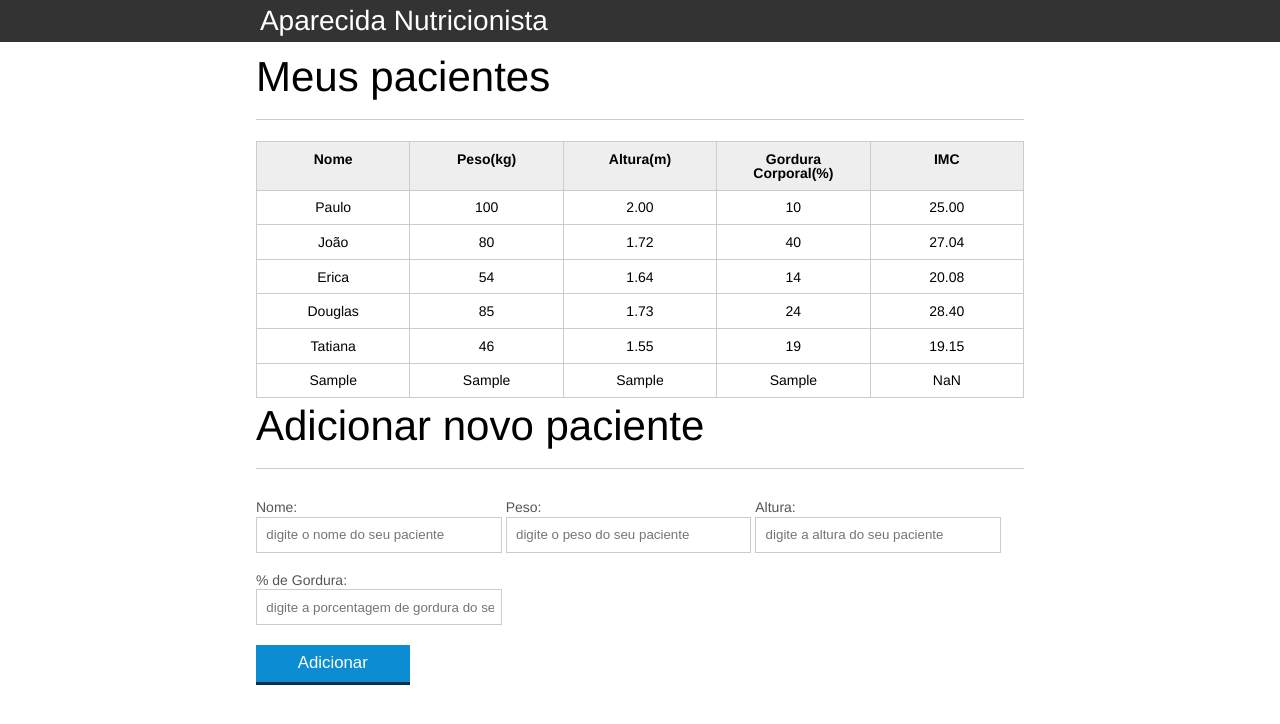
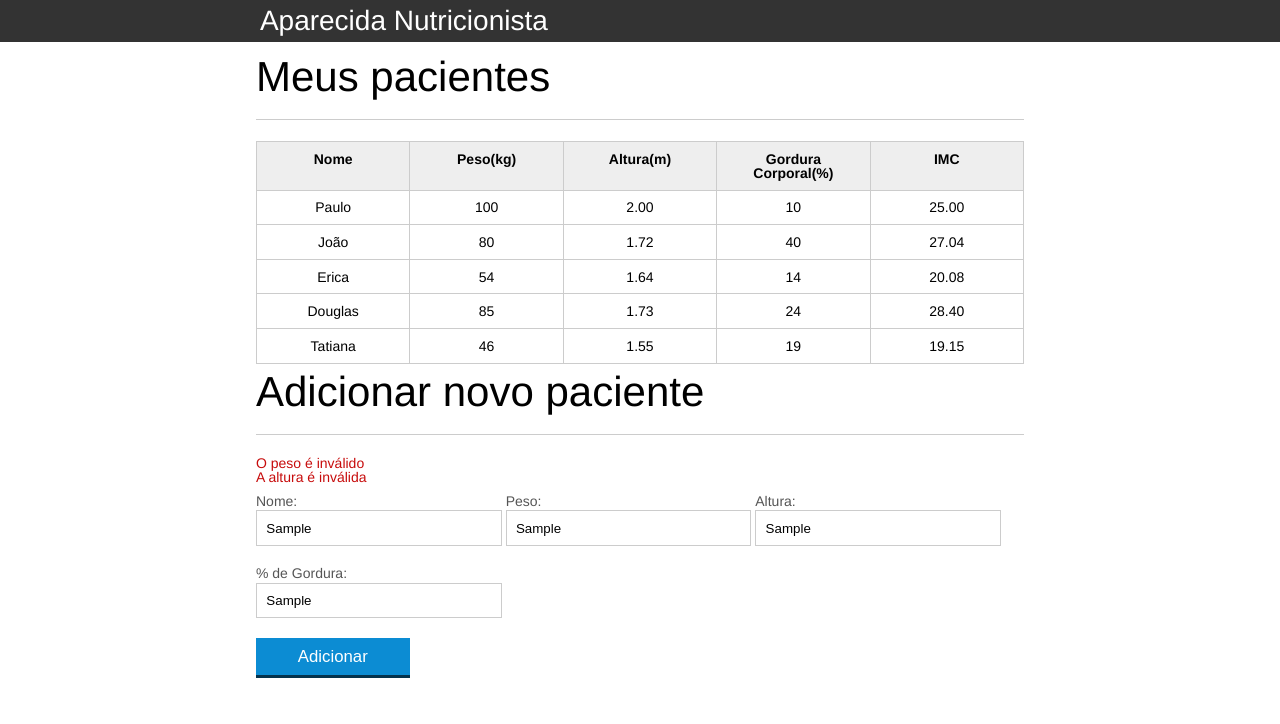
Before and after one commit to MatheusVSOliveira/Senai-Cimatec, a plain HTML site: page index.html in a window 1280 px wide. Both pictures are taken after typing "Sample", "Sample", "Sample", "Sample" into the empty fields and a click on the button "Adicionar". Drawn offline with Linux system fonts and the light colour scheme.

Commit message:
Adicionando validações ao formulário

```diff
--- a/css/index.css
+++ b/css/index.css
@@ -136,3 +136,7 @@ button[disabled=disabled], button:disabled {
 .paciente-invalido{
 	background-color: lightcoral;
 }
+
+#mensagens-erro{
+	color: rgb(199, 12, 12);
+}
--- a/index.html
+++ b/index.html
@@ -78,6 +78,9 @@
 
 	<section class="container">
 		<h2 id="titulo-form">Adicionar novo paciente</h2>
+		<ul id="mensagens-erro">
+
+		</ul>
 		<form id="form-adiciona">
 			<div class="grupo">
 				<label for="nome">Nome:</label>
--- a/js/calcula-imc.js
+++ b/js/calcula-imc.js
@@ -16,16 +16,16 @@ for (var i = 0; i < pacientes.length; i++) {
 
     var tdImc = paciente.querySelector(".info-imc");
 
-    var pesoValido = true;
-    var alturaValida =true;
+    var pesoValido = validaPeso(peso);
+    var alturaValida =validaAltura(altura);
 
-    if (peso <= 0 || peso >= 1000){
+    if (!pesoValido){
         pesoValido = false;
         tdImc.textContent = "Peso inválido"
         paciente.classList.add("paciente-invalido");
     }
 
-    if (altura <= 0 || altura >= 3.00){
+    if (!alturaValida){
         alturaValida = false;
         tdImc.textContent = "Altura inválida"
         paciente.classList.add("paciente-invalido");
@@ -37,6 +37,22 @@ for (var i = 0; i < pacientes.length; i++) {
     }
 }
 
+function validaPeso(peso){
+    if (peso >= 0 && peso < 1000){
+        return true;
+    } else {
+        return false;
+    }
+}
+
+function validaAltura(altura){
+    if (altura >= 0 && altura <= 3.00){
+        return true;
+    } else {
+        return false;
+    }
+}
+
 function calculaIMC(peso,altura){
     var imc = 0;
     imc = peso / (altura * altura);
--- a/js/form.js
+++ b/js/form.js
@@ -10,14 +10,33 @@ botaoAdicionar.addEventListener("click", function (event) {
     // cria a tr e td do paciente
     var pacienteTr = montaTr(paciente);
 
+   var erros = validaPaciente(paciente);
+   console.log(erros);
+    if (erros.length > 0){
+        exibeMensagensDeErro(erros);
+        return;
+    }
+
     // adicionando pacientes na tabela
     var tabela = document.querySelector("#tabela-pacientes");
 
     tabela.appendChild(pacienteTr);
 
     form.reset();
+    var mensagensErro = document.querySelector("#mensagens-erro");
+    mensagensErro.innerHTML = "";
 
 });
+
+function exibeMensagensDeErro(erros){
+    var ul = document.querySelector("#mensagens-erro");
+    ul.innerHTML = ""; //zera o conteúdo da ul com uma string vazia
+    erros.forEach(function(erro){
+        var li = document.createElement("li");
+        li.textContent = erro;
+        ul.appendChild(li);
+    });
+}
 
 function obtemPacienteDoFormulario(form) {
 
@@ -52,3 +71,34 @@ function montaTd(dado,classe){
 
     return td;
 }
+
+function validaPaciente(paciente){
+
+    var erros = [];
+
+    if(paciente.nome.length == 0){
+        erros.push("O nome não pode ser em branco");
+    }
+
+    if (!validaPeso(paciente.peso)){
+        erros.push("O peso é inválido");
+    }
+
+    if (!validaAltura(paciente.altura)){
+        erros.push("A altura é inválida");
+    }
+
+    if(paciente.gordura.length == 0){
+        erros.push("A gordura não pode ser em branco");
+    }
+
+    if(paciente.peso.length == 0){
+        erros.push("O peso não pode ser em branco");
+    }
+
+    if(paciente.altura.length == 0){
+        erros.push("A altura não pode ser em branco");
+    }
+
+    return erros;
+}
```
